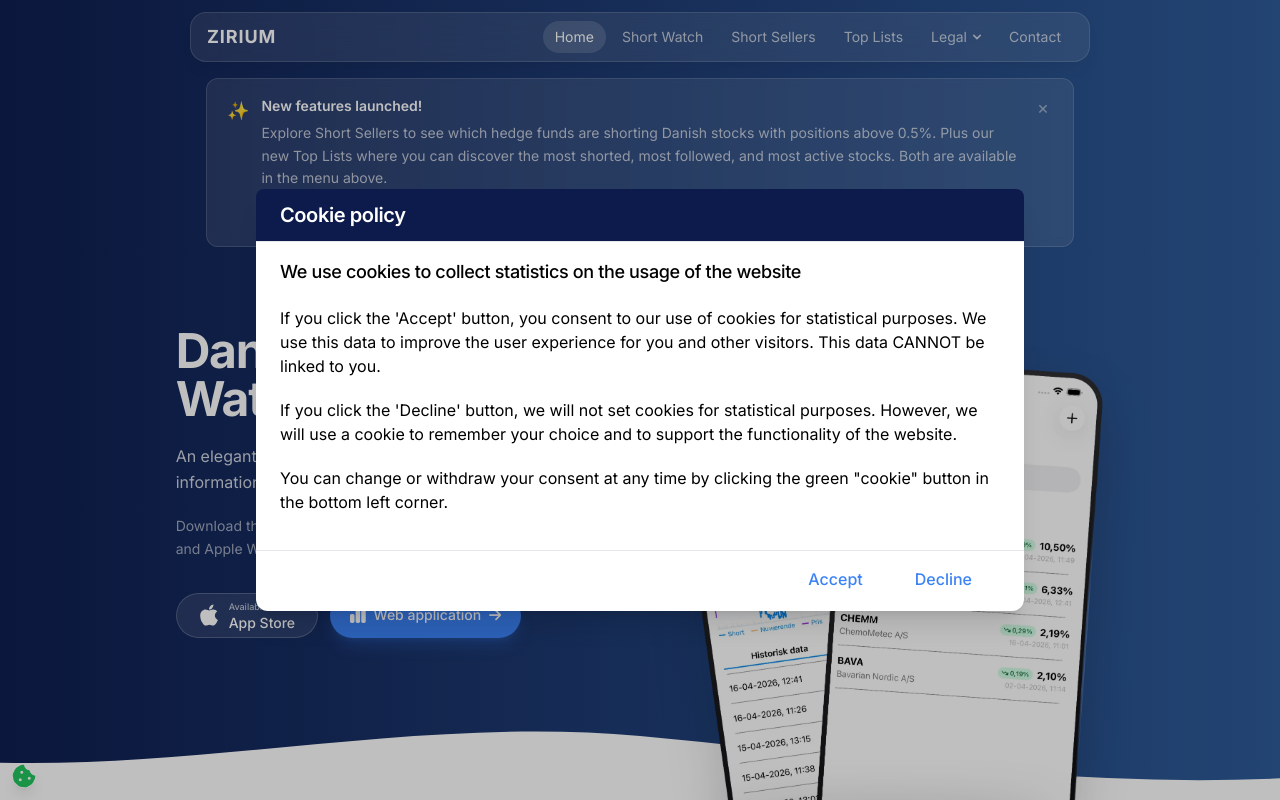
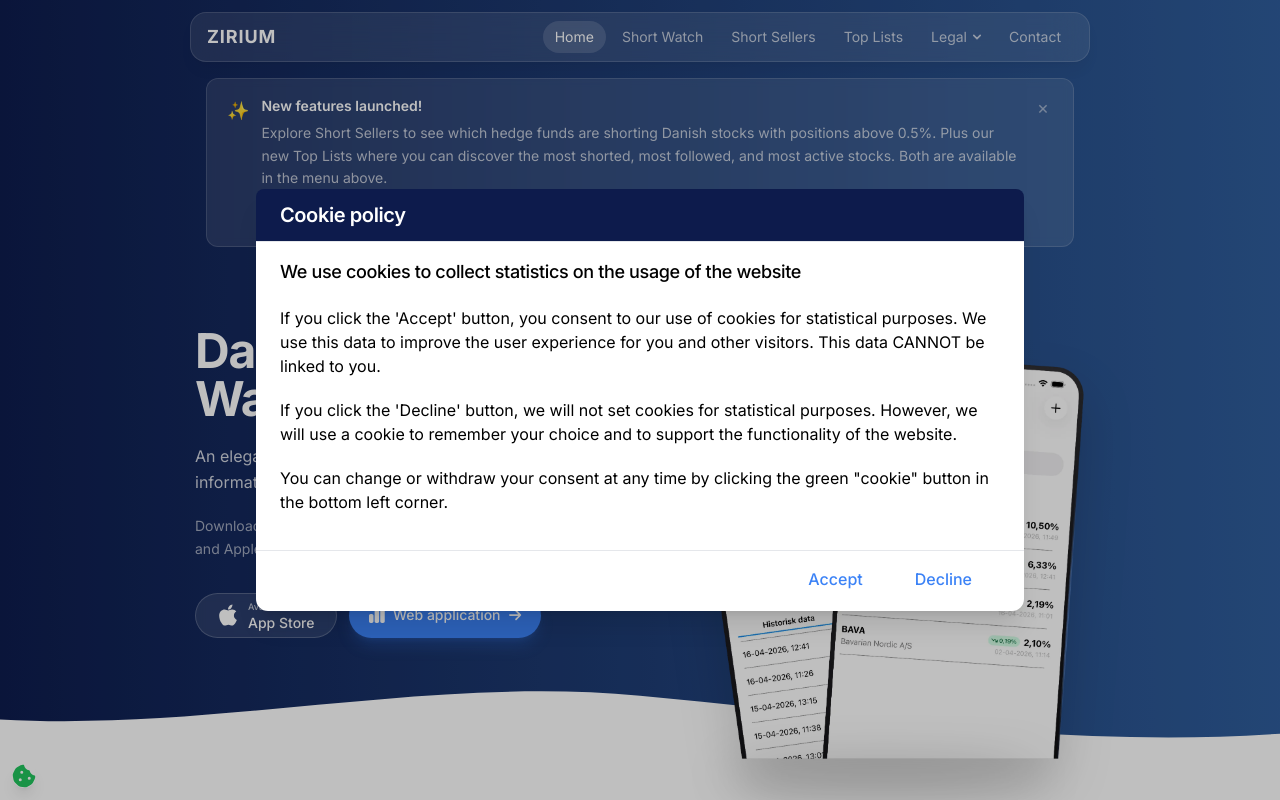
Before and after one commit to araz-code/short_watch_backend, a React (Vite) app in the folder frontend/: page / in a window 1280 px wide. Shown: the top 800 px of the page. Built offline with nearby package versions, Linux system fonts and the light colour scheme; no server answers.

Commit message:
Fix app image size

```diff
--- a/frontend/src/components/Homepage/AppImage.tsx
+++ b/frontend/src/components/Homepage/AppImage.tsx
@@ -4,7 +4,7 @@ const AppImage: React.FC = () => {
   return (
     <div className="relative inline-block self-center">
       <img
-        className="max-h-[500px] w-auto self-center drop-shadow-2xl"
+        className="max-w-[400px] h-auto self-center drop-shadow-2xl"
         src={appImage}
         alt="Danish Short Watch application showing stock data and charts"
         loading="lazy"
```
